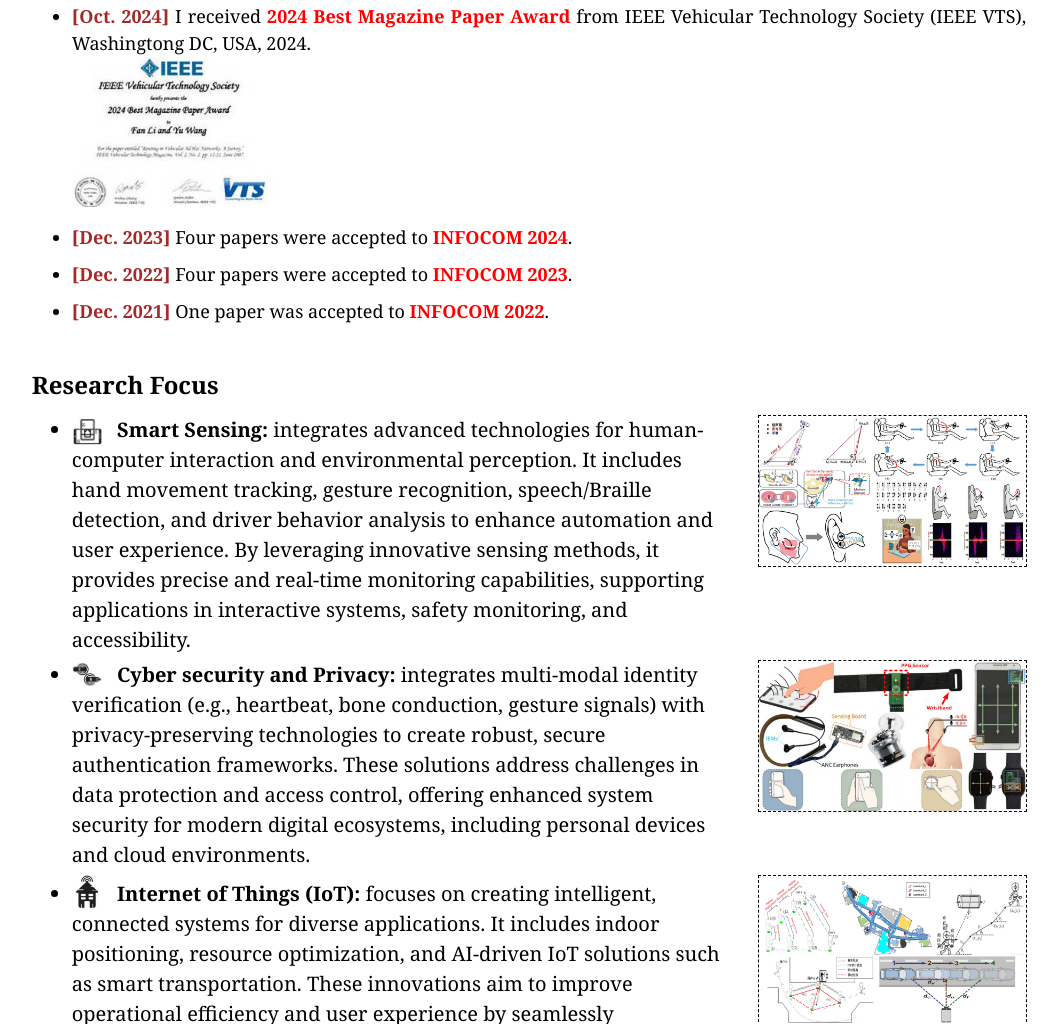
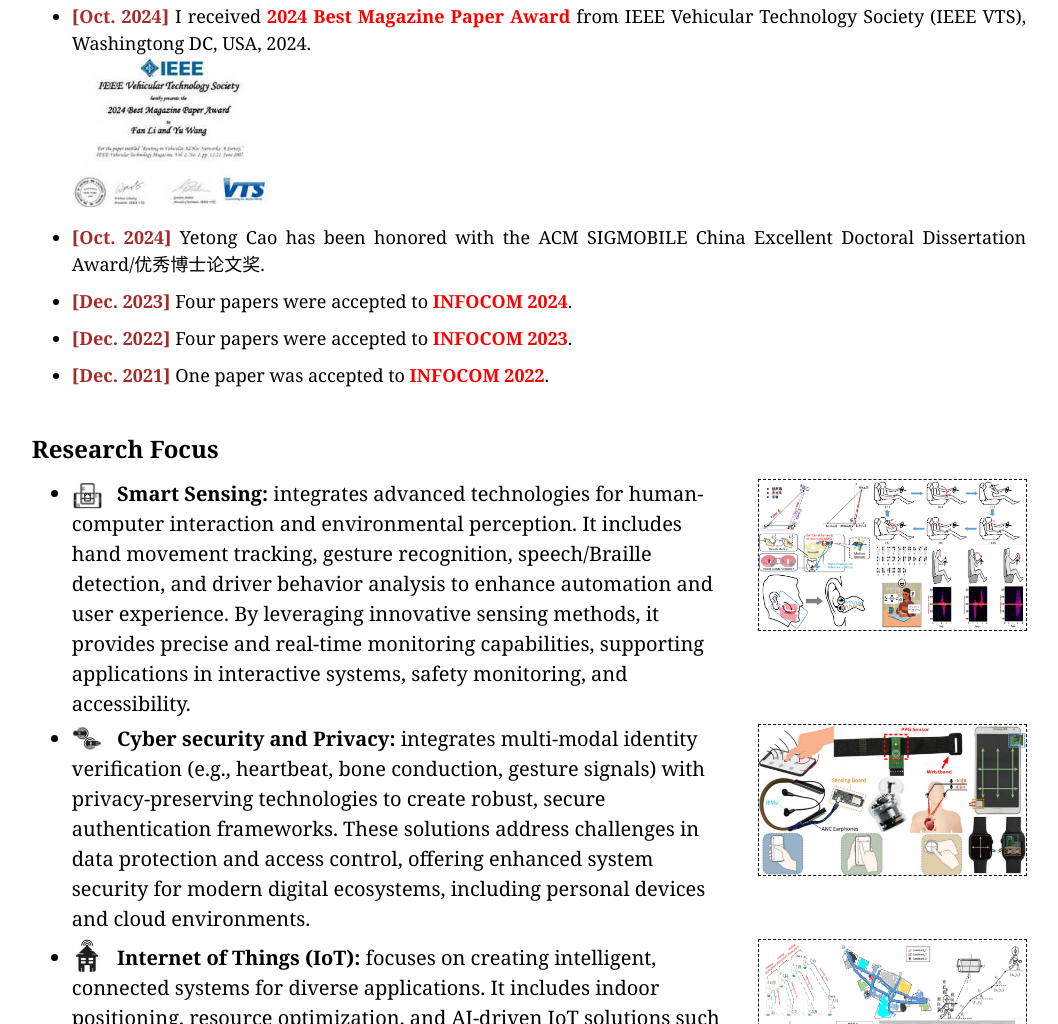
Before and after one commit to fli-bit/fli-bit.github.io, a plain HTML site: page index.html in a window 1280 px wide. Shown: the part 1351-2375 px from the top of the page, without its empty margins (71-1129 px from the left). Drawn offline with Linux system fonts and the light colour scheme.

Commit message:
Update index.html

```diff
--- a/index.html
+++ b/index.html
@@ -72,6 +72,8 @@
         </li>
         <li class="news"><b class="newsinf">[Oct. 2024]</b> I received <span class="newsfocus">2024 Best Magazine Paper Award</span> from IEEE Vehicular Technology Society (IEEE VTS), Washingtong DC, USA, 2024. <br>
         <img src="./image/awards/1.jpg" class="newsimage"/>
+        </li>
+        <li class="news"><b class="newsinf">[Oct. 2024]</b> Yetong Cao has been honored with the ACM SIGMOBILE China Excellent Doctoral Dissertation Award/优秀博士论文奖. <br>
         </li>
         <li class="news"><b class="newsinf">[Dec. 2023]</b> Four papers were accepted to <span class="newsfocus">INFOCOM 2024</span>. <br>
         </li>
```
